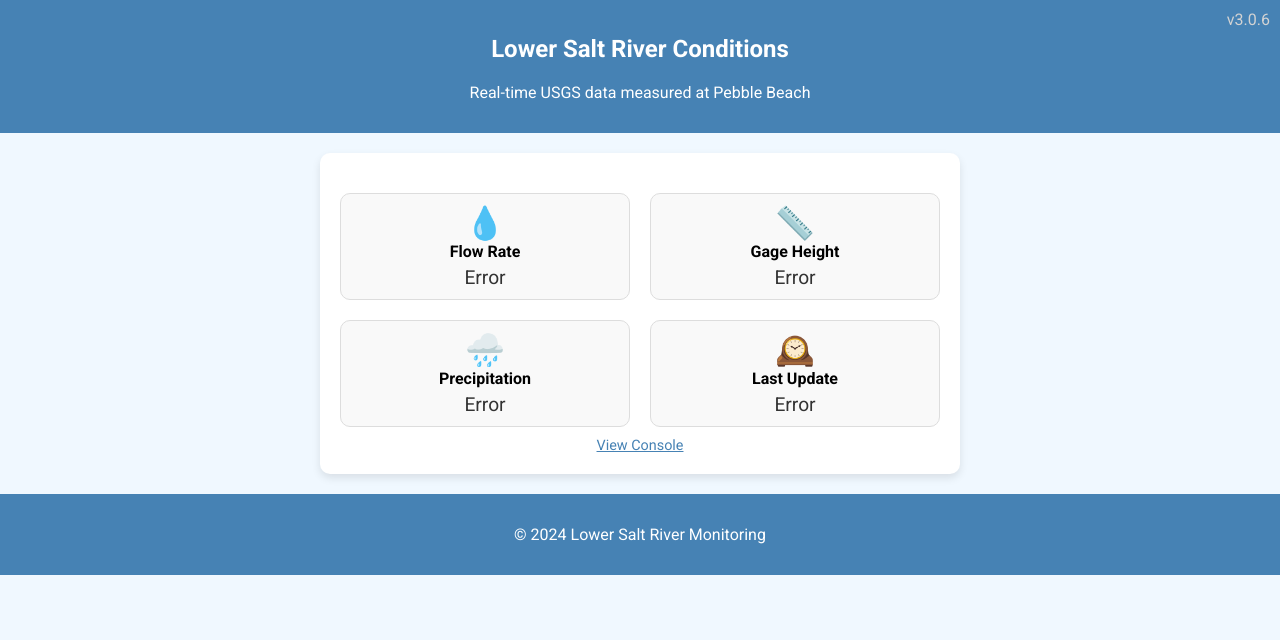
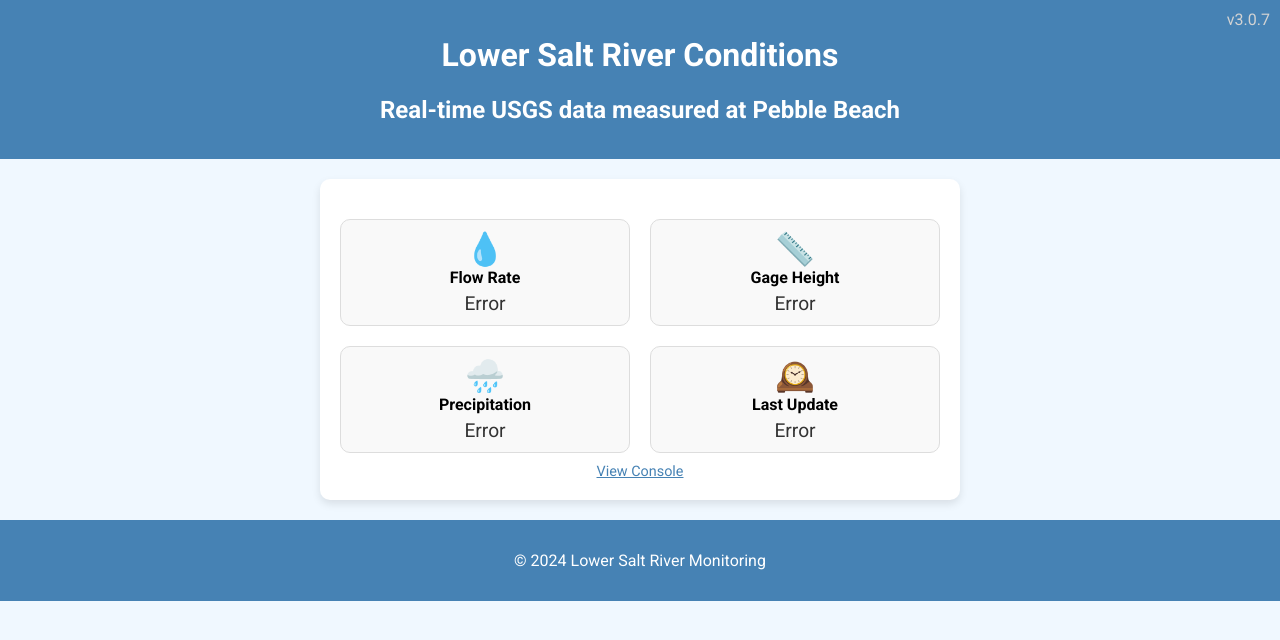
Before and after one commit to withfinesse/lower-salt-river-flow, a plain HTML site: page index.html in a window 1280 px wide. Drawn offline with Linux system fonts and the light colour scheme; no server answers.

Commit message:
Update index.html

```diff
--- a/index.html
+++ b/index.html
@@ -5,6 +5,13 @@
     <meta name="viewport" content="width=device-width, initial-scale=1.0">
     <title>Lower Salt River Conditions</title>
     <meta name="description" content="Real-time USGS data measured at Pebble Beach. Check current conditions for tubing, kayaking, and paddle boarding.">
+    <meta name="keywords" content="Lower Salt River, river conditions, USGS data, Pebble Beach, tubing, kayaking, paddle boarding">
+    <meta name="author" content="Lower Salt River Monitoring">
+    <meta property="og:title" content="Lower Salt River Conditions">
+    <meta property="og:description" content="Real-time USGS data measured at Pebble Beach. Check current conditions for tubing, kayaking, and paddle boarding.">
+    <meta property="og:type" content="website">
+    <meta property="og:url" content="https://example.com/lower-salt-river-conditions">
+    <meta property="og:image" content="https://example.com/images/river.jpg">
     <link href="https://fonts.googleapis.com/css2?family=Roboto:wght@400;700&display=swap" rel="stylesheet">
     <style>
         body {
@@ -97,8 +104,8 @@
 </head>
 <body>
     <header class="header">
-        <h2>Lower Salt River Conditions</h2>
-        <p>Real-time USGS data measured at Pebble Beach</p>
+        <h1>Lower Salt River Conditions</h1>
+        <h2>Real-time USGS data measured at Pebble Beach</h2>
     </header>
     <main class="container">
         <div class="data-grid">
@@ -123,7 +130,7 @@
                 <span id="last-update">Loading...</span>
             </div>
         </div>
-        <div class="version">v3.0.6</div>
+        <div class="version">v3.0.7</div>
         <div class="console-toggle" id="toggle-console">View Console</div>
     </main>
     <footer class="footer">
```
